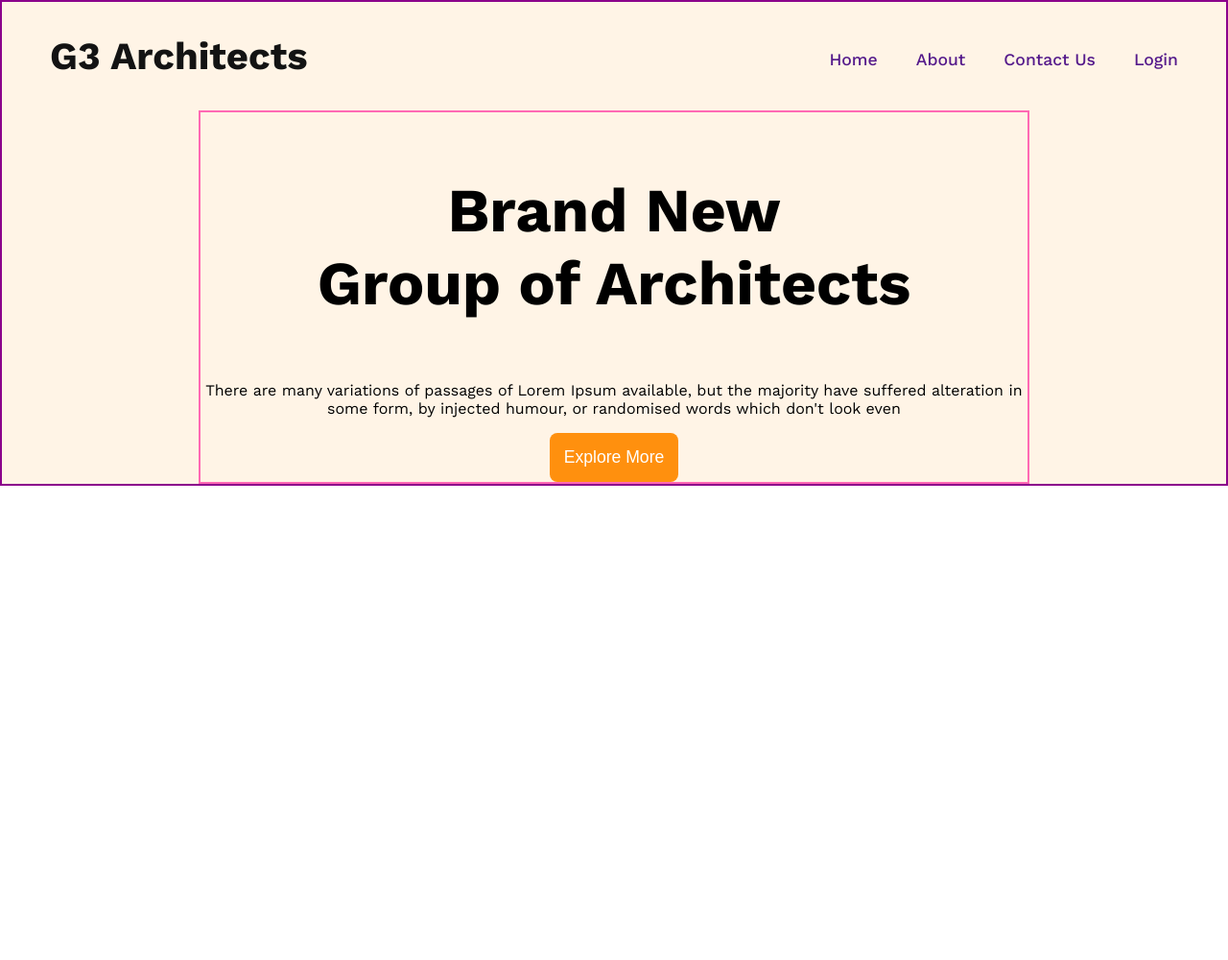
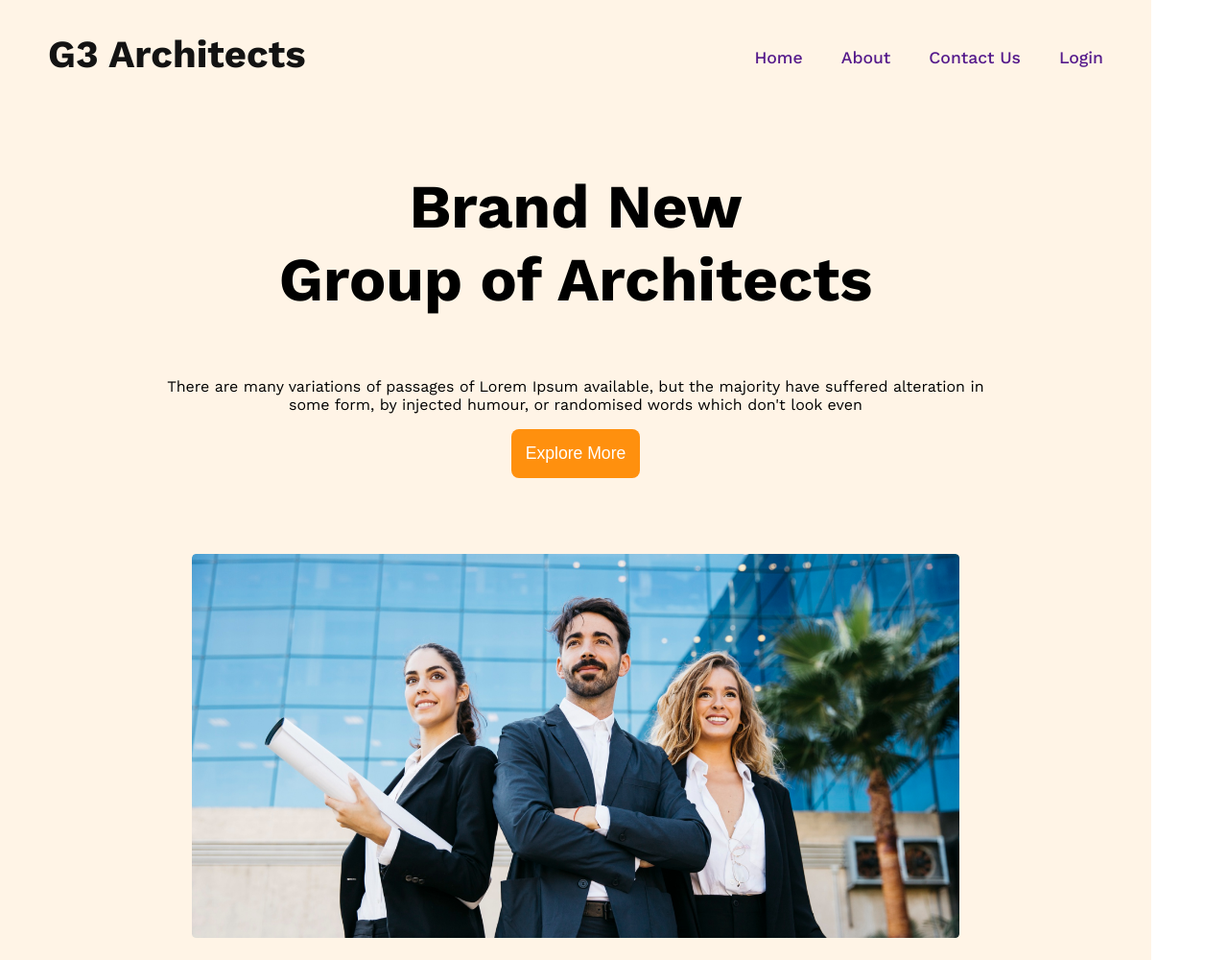
Before and after one commit to 01738226747/Architech-Website, a plain HTML site: page index.html in a window 1280 px wide. Shown: the whole page at 96% size. Before the commit the page ends 800 px from the top, so only its background shows below. Drawn offline with nearby package versions, Linux system fonts and the light colour scheme.

Commit message:
added image and delet border

```diff
--- a/index.html
+++ b/index.html
@@ -30,6 +30,10 @@
       <button class="btn-1">Explore More</button>
 
 </div>
+<div class="banner-image">
+  <img src="images/banner.png" alt="" width="800px" height="400px">
+</div>
+
 
 </div>
 
--- a/styles/web.css
+++ b/styles/web.css
@@ -16,9 +16,8 @@
 }
 
 .header{
- max-width:1920px;
-  max-height: 1322px;
-  border: 2px solid darkmagenta;
+ width:1200px;
+  height: 1000px;
  background-color:  rgba(255, 144, 14, 0.1);
 }
 /* navbar style */
@@ -47,9 +46,8 @@
 }
 /* brand new */
 .brand-new{
- max-width: 862px;
- max-height: 500px;
- border: 2px solid hotpink;
+ width: 860px;
+ height: 400px;
  text-align: center;
 margin: 0 auto;
 
@@ -77,3 +75,8 @@ margin: 0 auto;
   font-size: 1rem;
   color: Dark 03;
 }
+.banner-image{
+ width: 800px;
+ height: 400px;
+  margin-left: 200px;
+}
```
